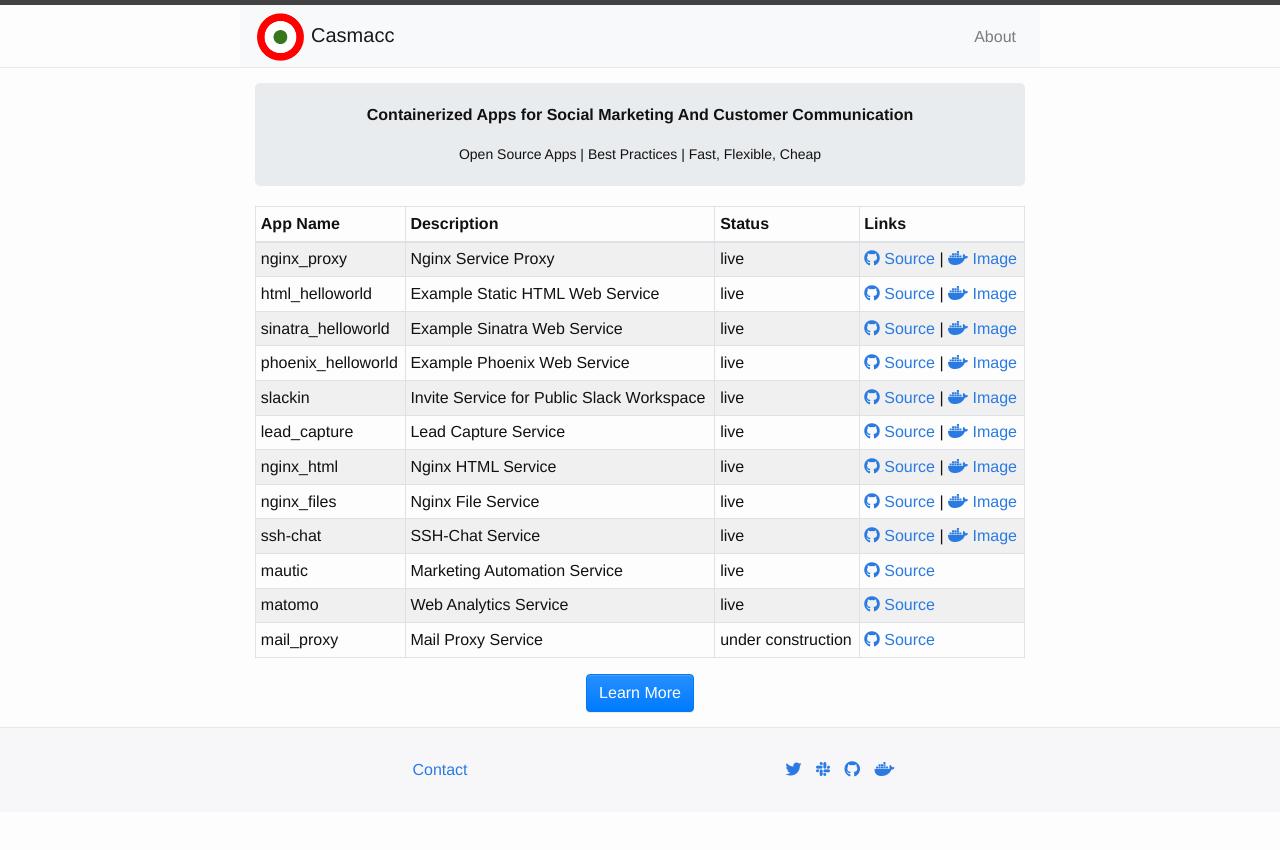
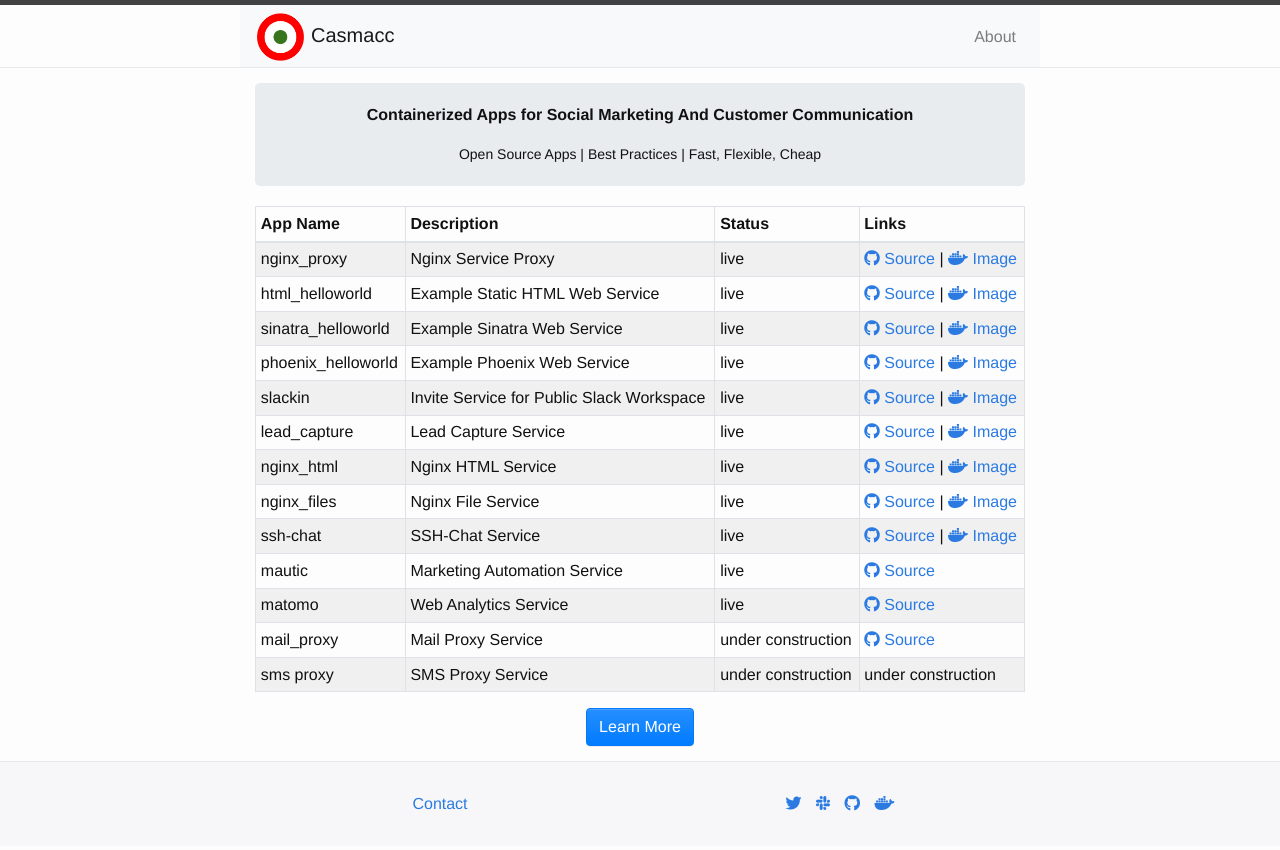
Before and after one commit to casmacc/website, a Jekyll site: the page built from docs/index.html, in a window 1280 px wide. Shown: the top 850 px of the page. Built offline with Jekyll 4.4.1, drawn with Linux system fonts in a browser that asks for light colours; nearby versions of some CDN libraries; the list of posts is cut into pages by our own code; comment, search, counter and statistics services are not loaded.

Commit message:
Add SMS Proxy

```diff
--- a/docs/index.html
+++ b/docs/index.html
@@ -171,6 +171,13 @@
         <a href=https://github.com/casmacc/mail_proxy target='_blank'>
           <i class='fab fa-github'></i> Source
         </a>
+      </td>
+    </tr>
+    <tr>
+      <td>sms proxy</td>
+      <td>SMS Proxy Service</td>
+      <td>under construction</td>
+      <td>under construction</td>
     </tr>
   </tbody>
 </table>
```
